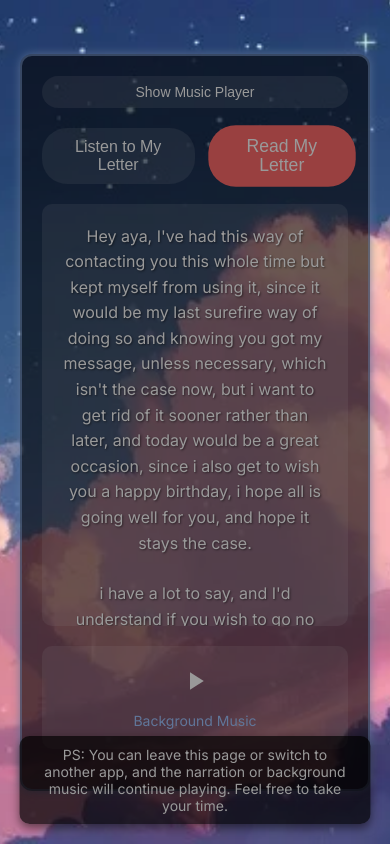
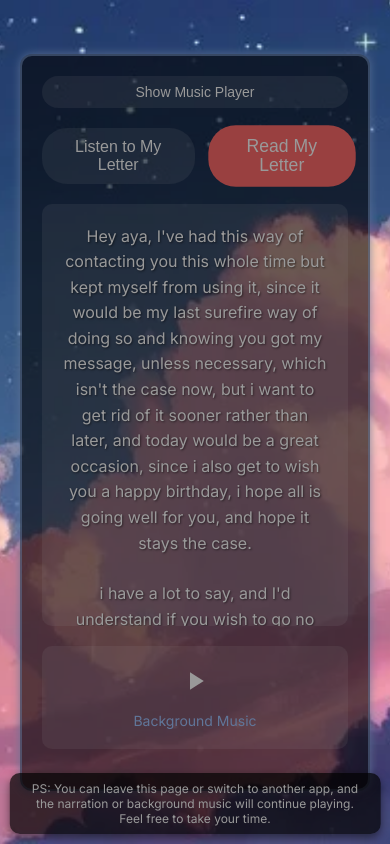
Before and after one commit to tofoumainsyasuo/-goodbyeletter, a plain HTML site: page index.html in a window 390 px wide. Drawn offline with Linux system fonts and the light colour scheme; no server answers.

Commit message:
Update stylesheet.css

```diff
--- a/stylesheet.css
+++ b/stylesheet.css
@@ -23,8 +23,9 @@ body {
     filter: brightness(0.6);
 }
 
+/* Container */
 .container {
-    background: rgba(0, 0, 0, 0.6);
+    background: rgba(0, 0, 0, 0.6); /* Dark semi-transparent background */
     padding: 30px;
     border-radius: 12px;
     max-width: 800px;
@@ -36,6 +37,8 @@ body {
     flex-direction: column;
     border: 2px solid rgba(160, 196, 255, 0.5);
     box-shadow: 0 0 10px rgba(160, 196, 255, 0.8);
+    position: relative; /* Ensure it stays above the background */
+    z-index: 1; /* Ensure it stays above the background */
 }
 
 /* Toggle Buttons */
@@ -231,9 +234,15 @@ body {
     width: 90%; /* Adjust width for smaller screens */
     max-width: 600px; /* Limit width for larger screens */
     z-index: 1000; /* Ensure it's above other content */
+    box-shadow: 0px 4px 10px rgba(0, 0, 0, 0.5); /* Optional shadow */
 }
 
-/* Optional: Add a subtle shadow */
-.ps-line {
-    box-shadow: 0px 4px 10px rgba(0, 0, 0, 0.5);
+/* Adjustments for Mobile Screens */
+@media (max-width: 768px) {
+    .ps-line {
+        bottom: 10px; /* Move slightly higher on mobile */
+        width: 95%; /* Increase width for smaller screens */
+        font-size: 12px; /* Smaller font size for mobile */
+        padding: 8px 16px; /* Adjust padding for mobile */
+    }
 }
```
